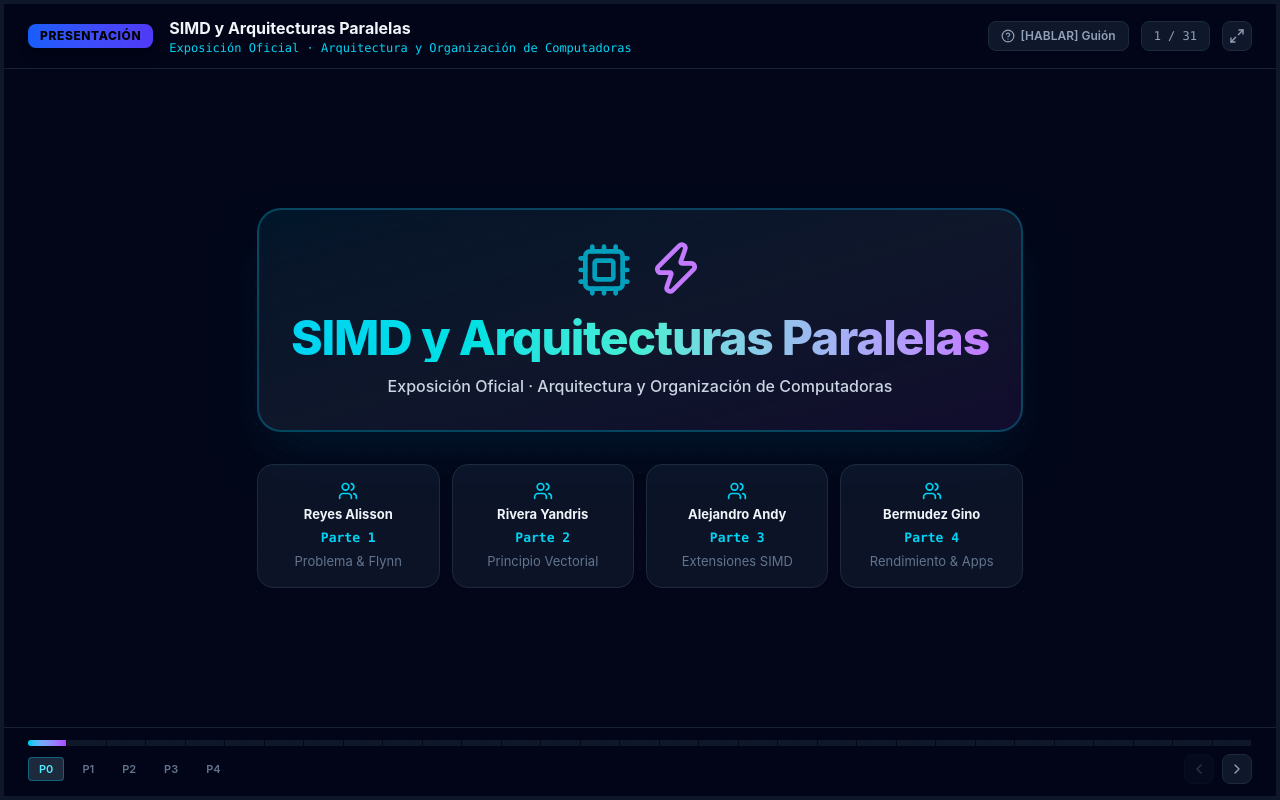
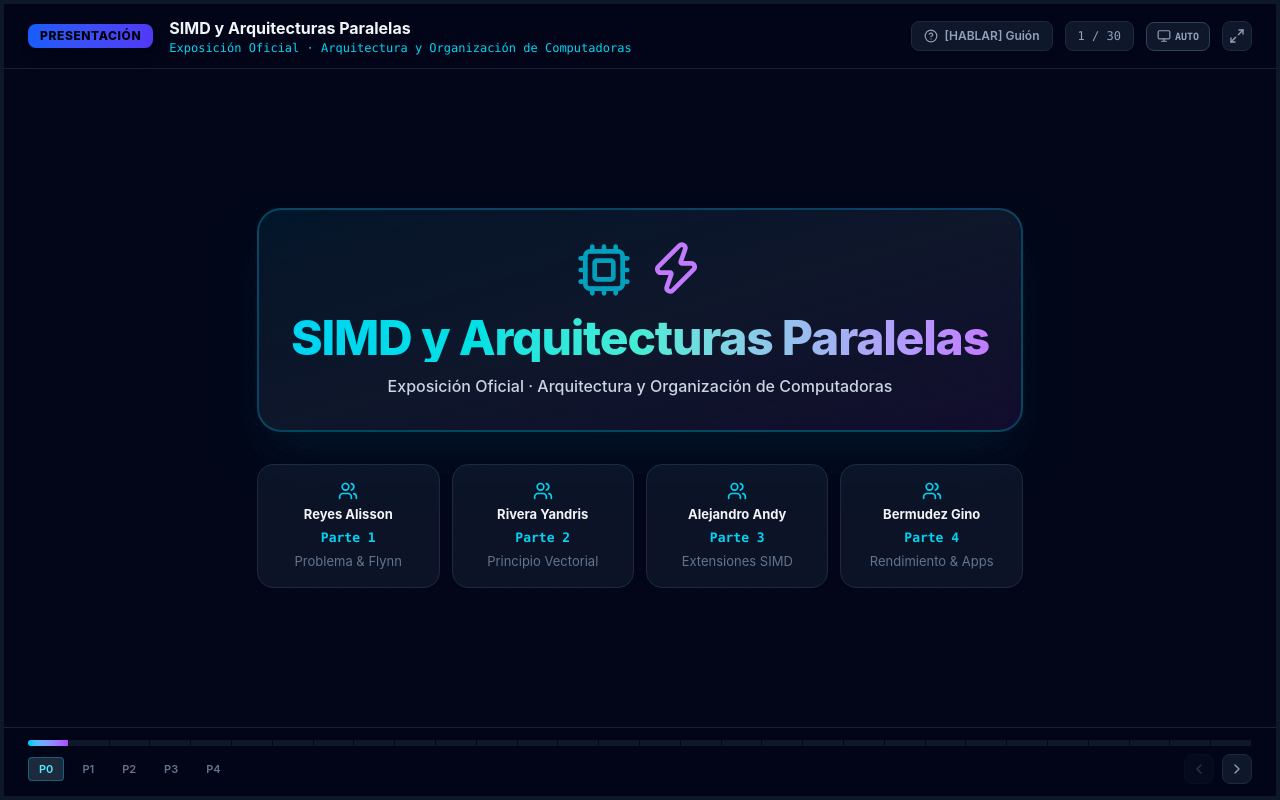
Before and after one commit to yan2005dris-afk/Presentacion, a React (Vite) app: page / in a window 1280 px wide. Built offline with nearby package versions, Linux system fonts and the light colour scheme.

Commit message:
feat(theme): add header toggle button + T shortcut

```diff
--- a/src/App.jsx
+++ b/src/App.jsx
@@ -1,12 +1,13 @@
 import React, { useState, useEffect } from 'react';
 import { motion, AnimatePresence } from 'framer-motion';
-import { Maximize2, Minimize2, UserCheck, HelpCircle, ChevronLeft, ChevronRight } from 'lucide-react';
+import { Maximize2, Minimize2, UserCheck, HelpCircle, ChevronLeft, ChevronRight, Sun, Moon, Monitor } from 'lucide-react';
+import { useTheme } from './hooks/useTheme';
 
 import {
   SlidePortada, SlideIndice,
   Slide1_LimiteSec, Slide1_1, Slide1_1Anim, Slide1_2, Slide1_4, Slide1_LimitacionesSISD,
   SlideIntroParte1,
-  Slide2_1, Slide2_2, Slide2_3, Slide2_4, Slide2_5, SlideIntroParte2,
+  Slide2_1, Slide2_2, Slide2_3, Slide2_4, SlideIntroParte2,
   Slide3_1, Slide3_2, Slide3_3, Slide3_FDE_SIMD, Slide3_Chaining, Slide3_4, Slide3_OrganizacionDatos, SlideIntroParte3,
   Slide4_1, Slide4_2, Slide4_3, Slide4_4, Slide4_5, Slide4_Divergencia, SlideIntroParte4,
   SlidePracticaAsm
@@ -25,6 +26,7 @@ export default function App() {
   const [currentSlide, setCurrentSlide] = useState(0);
   const [showSpeakerNotes, setShowSpeakerNotes] = useState(false);
   const [isFullscreen, setIsFullscreen] = useState(false);
+  const { theme, cycle } = useTheme();
 
   useEffect(() => {
     const onFSChange = () => setIsFullscreen(!!document.fullscreenElement);
@@ -152,14 +154,6 @@ export default function App() {
       subtitle: 'Slide 2.4 · Ventajas Principales y Requisitos de Regularidad (Sección 2.7)',
       speaker: "En la sección 2.7 analizamos las ventajas clave: multiplicamos el throughput por N y dividimos el costo de decodificación entre N datos. Para aprovechar esto, el problema requiere datos homogéneos, contiguos en memoria y sin dependencias.",
       component: <Slide2_4 />
-    },
-    {
-      id: '2.5',
-      section: 2,
-      title: 'Código Secuencial vs Vectorial (SISD vs SIMD)',
-      subtitle: 'Slide 2.5 · Loop escalar vs VADDPS · Scroll virtual + cálculos',
-      speaker: "Comparamos el mismo problema — sumar dos arrays elemento a elemento — ejecutado como loop escalar SISD contra una instrucción vectorial VADDPS sobre XMM. El SISD hace 4 instrucciones ADD, una por iteración, totalizando 4 ciclos. La instrucción VADDPS ejecuta la suma sobre las 4 lanes del registro XMM en paralelo, totalizando 1 sola instrucción y 1 solo ciclo. Speedup real: 4× en este caso ideal con datos regulares. El scroll virtual arriba permite avanzar ciclo por ciclo para ver el progreso de cada procesador; el panel de cálculos al pie muestra la aritmética exacta en cada momento.",
-      component: <Slide2_5 />
     },
 
     // === PARTE 3: ALEJANDRO ANDY ===
@@ -310,10 +304,20 @@ export default function App() {
     const handleKeyDown = (e) => {
       if (e.key === 'ArrowRight' || e.key === 'Space') nextSlide();
       if (e.key === 'ArrowLeft') prevSlide();
+      // Theme cycle shortcut — skip when modifiers are held or user is typing.
+      if ((e.key === 't' || e.key === 'T') && !e.ctrlKey && !e.metaKey && !e.altKey) {
+        const tag = document.activeElement?.tagName;
+        const isEditable =
+          tag === 'INPUT' || tag === 'TEXTAREA' || tag === 'SELECT' || document.activeElement?.isContentEditable;
+        if (!isEditable) {
+          e.preventDefault();
+          cycle();
+        }
+      }
     };
     window.addEventListener('keydown', handleKeyDown);
     return () => window.removeEventListener('keydown', handleKeyDown);
-  }, []);
+  }, [cycle]);
 
   const slide = slides[currentSlide];
   const activeSection = SECTIONS.find(s => s.id === slide.section);
@@ -347,6 +351,23 @@ export default function App() {
           <span className="text-xs font-mono text-slate-400 bg-slate-900 px-3 py-1.5 rounded-lg border border-slate-800">
             {currentSlide + 1} / {slides.length}
           </span>
+          <button
+            onClick={cycle}
+            aria-label={`Tema: ${theme === 'system' ? 'Automático' : theme === 'dark' ? 'Oscuro' : 'Claro'} — click o tecla T para cambiar`}
+            title={`Tema: ${theme} (T para cambiar)`}
+            className={`px-2.5 py-1.5 rounded-lg text-[10px] font-mono font-bold flex items-center gap-1 transition-all border ${
+              theme === 'system'
+                ? 'bg-slate-900 text-slate-400 border-slate-700'
+                : theme === 'dark'
+                  ? 'bg-slate-800 text-slate-100 border-slate-700'
+                  : 'bg-white text-slate-900 border-slate-300'
+            }`}
+          >
+            {theme === 'light' && <Sun size={14} />}
+            {theme === 'dark' && <Moon size={14} />}
+            {theme === 'system' && <Monitor size={14} />}
+            <span className="uppercase">{theme === 'system' ? 'Auto' : theme === 'dark' ? 'Dark' : 'Light'}</span>
+          </button>
           <button
             onClick={toggleFullscreen}
             className="p-1.5 rounded-lg bg-slate-900 border border-slate-800 text-slate-400 hover:text-slate-200 hover:border-slate-600 transition-all"
```
